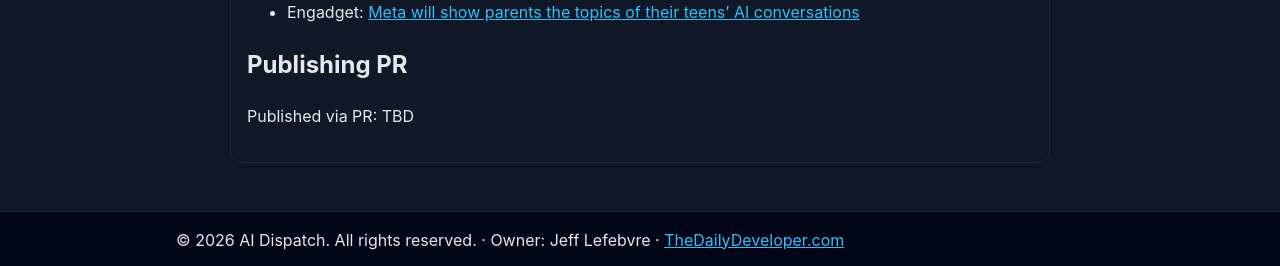
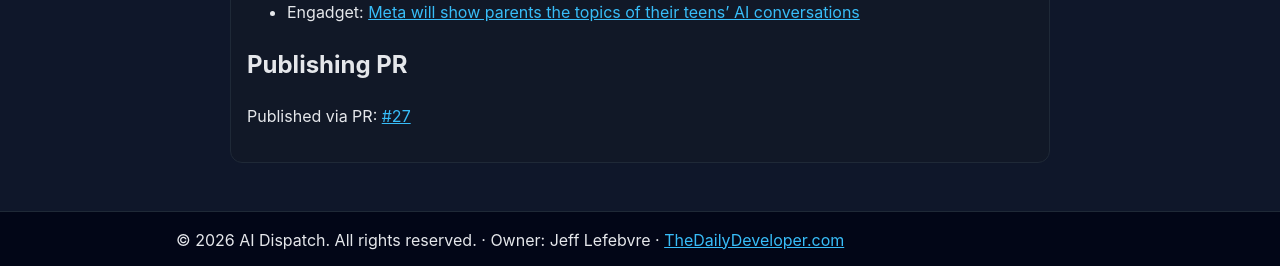
Before and after one commit to thestamp/Static-ai-articles, a Jekyll site: the page built from articles/2026-04-23-meta-teen-ai-topic-visibility-parents.md, in a window 1280 px wide. Shown: the part 804-1070 px from the top of the page. Built offline with Jekyll 4.4.1, drawn with Linux system fonts in a browser that asks for light colours.

Commit message:
Backfill published PR URL for technology dispatch

```diff
--- a/articles/2026-04-23-meta-teen-ai-topic-visibility-parents.md
+++ b/articles/2026-04-23-meta-teen-ai-topic-visibility-parents.md
@@ -7,7 +7,7 @@
 category: "breaking-news"
 status: "published"
 permalink: "/articles/2026-04-23-meta-teen-ai-topic-visibility-parents/"
-published_pr_url: "TBD"
+published_pr_url: "https://github.com/thestamp/Static-ai-articles/pull/27"
 ---
 
 # Meta Adds Teen AI Topic Visibility for Parents in Supervised Accounts
@@ -25,4 +25,4 @@
 
 ## Publishing PR
 
-Published via PR: TBD
+Published via PR: [#27](https://github.com/thestamp/Static-ai-articles/pull/27)
```
